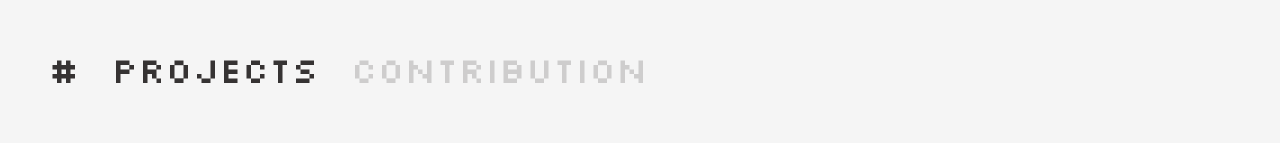
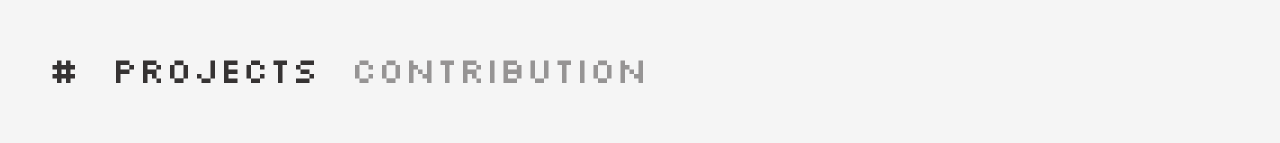
Before and after one commit to JamesWithLeo/Portfolio, a React (Create React App) app in the folder client/: page / in a window 1280 px wide. Shown: the part 895-1038 px from the top of the page. Built offline with nearby package versions, Linux system fonts and the light colour scheme.

Commit message:
framer motion added

```diff
--- a/client/package.json
+++ b/client/package.json
@@ -18,6 +18,7 @@
     "@types/react": "^18.3.3",
     "@types/react-dom": "^18.3.0",
     "axios": "^1.7.4",
+    "framer-motion": "^11.14.1",
     "gh-pages": "^6.1.1",
     "react": "^18.3.1",
     "react-dom": "^18.3.1",
--- a/client/src/App.tsx
+++ b/client/src/App.tsx
@@ -18,6 +18,8 @@ import Name from "./Components/Name";
 import Footer from "./Components/Footer";
 import About from "./Components/About";
 import Projects from "./Components/Projects";
+import { motion } from "framer-motion";
+
 function App() {
   const theme = ThemeConsumer();
   const [hoverHero, setHoverHero] = useState<Boolean>(false);
@@ -134,23 +136,7 @@ function App() {
         )}
       </main>
 
-      <div
-        className="flex w-full max-w-7xl flex-wrap items-center justify-center gap-x-8 gap-y-8 pb-32 pt-16"
-        id="projects"
-      >
-        <div className="flex w-full gap-8 p-4 lg:px-12">
-          <h1 className="font-[silkscreen] text-2xl text-darkPrimary md:text-3xl lg:text-4xl dark:text-white ">
-            #
-          </h1>
-          <h1 className="font-[silkscreen] text-2xl text-darkPrimary md:text-3xl lg:text-4xl dark:text-white ">
-            Projects
-          </h1>
-          <button className="font-[silkscreen]  text-2xl text-darkPrimary opacity-20 md:text-3xl lg:text-4xl dark:text-white">
-            contribution
-          </button>
-        </div>
-        <Projects />
-      </div>
+      <Projects />
       <About />
 
       {hoverRateMe ? <Rate setDisplay={setHoverRateMe} /> : null}
--- a/client/src/Components/Projects/index.tsx
+++ b/client/src/Components/Projects/index.tsx
@@ -3,11 +3,15 @@ import todoImg from "../../assets/images/TodoApp-ss1.png";
 import melbakeImg from "../../assets/images/melbakeApp-ss1.png";
 import melhotelImg from "../../assets/images/melhotelApp-ss1.png";
 import hardwareImg from "../../assets/images/hardware.png";
+import chatAppImg from "../../assets/images/we-chat.png";
 import TechnolgyLink from "../technologyLink";
 import { useState } from "react";
+import { motion } from "framer-motion";
 
 export default function Projects() {
   const [isCollapsed, setIsCollapsed] = useState<boolean>(false);
+  const [isSwitched, setIsSwitched] = useState<boolean>(false);
+
   const showMore = () => {
     setIsCollapsed(true);
     const parent = document.getElementById("project-parent") as HTMLDivElement;
@@ -20,11 +24,83 @@ export default function Projects() {
     parent.className =
       "relative grid max-h-[38rem] grid-cols-1 gap-8 overflow-hidden scroll-smooth p-2 px-12 md:grid-cols-2 lg:grid-cols-3";
   };
+
+  const handleProjectClick = () => {
+    setIsSwitched(!isSwitched);
+  };
+  const handleContributionClick = () => {
+    setIsSwitched(!isSwitched);
+  };
   return (
+    <div
+      className="flex w-full max-w-7xl flex-wrap items-center justify-center gap-x-8 gap-y-8 pb-32 pt-16"
+      id="projects"
+    >
+      <div className="flex w-full gap-8 p-4 lg:px-12">
+        <h1 className="font-[silkscreen] text-2xl text-darkPrimary md:text-3xl lg:text-4xl dark:text-white ">
+          #
+        </h1>
+        <motion.button
+          onClick={handleProjectClick}
+          className="font-[silkscreen] text-2xl text-darkPrimary md:text-3xl lg:text-4xl dark:text-white "
+          animate={{
+            opacity: isSwitched ? 0.5 : 1,
+            x: isSwitched ? "160%" : "0%",
+          }}
+        >
+          Projects
+        </motion.button>
+        <motion.button
+          onClick={handleContributionClick}
+          className="font-[silkscreen]  text-2xl text-darkPrimary opacity-20 md:text-3xl lg:text-4xl dark:text-white"
+          animate={{
+            opacity: isSwitched ? 1 : 0.5,
+            x: isSwitched ? "-80%" : "0%",
+          }}
+        >
+          contribution
+        </motion.button>
+      </div>
+
       <div
         className="relative grid max-h-[38rem] grid-cols-1 gap-8 overflow-hidden scroll-smooth p-2 px-12 md:grid-cols-2 lg:grid-cols-3"
         id="project-parent"
       >
+        {isSwitched ? (
+          <>
+            <Project
+              title="Real-time Chat App (forked)"
+              repo="https://github.com/JamesWithLeo/react-chat-app"
+              liveDemo="https://react-chat-app-seven-murex.vercel.app/"
+              appImg={chatAppImg}
+              content={
+                <span className="mb-2 w-full text-left font-mono text-xs font-light text-darkPrimary dark:text-stone-400">
+                  This is a front-end chat application originally forked from
+                  <TechnolgyLink
+                    href="https://github.com/DulanjaliSenarathna/react-chat-app"
+                    target="DulanjaliSenarathna/react-chat-app"
+                  />
+                  , where I extended the functionality and built a
+                  fully-featured backend. The project combines a React-based
+                  front end with a{" "}
+                  <TechnolgyLink
+                    href="https://nodejs.org/en"
+                    target="Node.js"
+                  />{" "}
+                  backend, leveraging{" "}
+                  <TechnolgyLink href="https://socket.io/" target="Socket.io" />{" "}
+                  for real-time communication and{" "}
+                  <TechnolgyLink
+                    href="https://supabase.com/docs/guides/database/postgres-js"
+                    target="SupaBase"
+                  />{" "}
+                  (Postgres) for database management.
+                </span>
+              }
+            />
+          </>
+        ) : (
+          <>
             <Project
               title="Hardware Management system"
               repo="https://github.com/JamesWithLeo/codey"
@@ -32,8 +108,12 @@ export default function Projects() {
               appImg={hardwareImg}
               content={
                 <span className="mb-2 w-full text-left font-mono text-xs font-light text-darkPrimary dark:text-stone-400">
-            Next.js project Featuring product search, pagination and auth using.
-            <TechnolgyLink href="https://next-auth.js.org/" target="NextAuth" />
+                  Next.js project Featuring product search, pagination and auth
+                  using.
+                  <TechnolgyLink
+                    href="https://next-auth.js.org/"
+                    target="NextAuth"
+                  />
                   ,with
                   <br />
                   <TechnolgyLink
@@ -43,7 +123,11 @@ export default function Projects() {
                   for data harehousing.
                   <br />
                   The ui is inspired to{" "}
-            <TechnolgyLink target="Airbnb" href="https://www.airbnb.com/" />.
+                  <TechnolgyLink
+                    target="Airbnb"
+                    href="https://www.airbnb.com/"
+                  />
+                  .
                 </span>
               }
             />
@@ -54,21 +138,35 @@ export default function Projects() {
               appImg={melhotelImg}
               content={
                 <span className="mb-2 w-full text-left font-mono  text-xs font-light text-darkPrimary dark:text-stone-400">
-            A hotel management system, Featuring Booking system and Authorizaton
-            with the help of{" "}
+                  A hotel management system, Featuring Booking system and
+                  Authorizaton with the help of{" "}
                   <TechnolgyLink href="https://redux.js.org/" target="redux" />,
-            <TechnolgyLink href="https://leafletjs.com/" target="Leaflet" />
+                  <TechnolgyLink
+                    href="https://leafletjs.com/"
+                    target="Leaflet"
+                  />
                   for Mapping. Other technolgy used:{" "}
                   <TechnolgyLink href="https://react.dev/" target="react" />,
                   <TechnolgyLink
                     href="https://www.typescriptlang.org/"
                     target="typescript"
                   />
-            ,<TechnolgyLink href="https://nodejs.org/en" target="Node.js" />{" "}
+                  ,
+                  <TechnolgyLink
+                    href="https://nodejs.org/en"
+                    target="Node.js"
+                  />{" "}
                   with{" "}
-            <TechnolgyLink href="https://expressjs.com/" target="Express" />
+                  <TechnolgyLink
+                    href="https://expressjs.com/"
+                    target="Express"
+                  />
                   ,
-            <TechnolgyLink href="https://axios-http.com/" target="axios" />,
+                  <TechnolgyLink
+                    href="https://axios-http.com/"
+                    target="axios"
+                  />
+                  ,
                   <TechnolgyLink
                     href="https://www.material-react-table.com/"
                     target="MRT"
@@ -86,23 +184,33 @@ export default function Projects() {
               content={
                 <span className="mb-2 w-full text-left font-mono text-xs font-light text-darkPrimary dark:text-stone-400">
                   My first Ever E-commerce website created using{" "}
-            <TechnolgyLink href="https://www.mongodb.com/" target="MongoDb" />
+                  <TechnolgyLink
+                    href="https://www.mongodb.com/"
+                    target="MongoDb"
+                  />
                   ,
-            <TechnolgyLink href="https://expressjs.com/" target="Express" />
+                  <TechnolgyLink
+                    href="https://expressjs.com/"
+                    target="Express"
+                  />
                   ,
                   <TechnolgyLink href="https://react.dev/" target="react" />,
                   <TechnolgyLink
                     href="https://nodejs.org/en"
                     target="Node.js"
-            />, <br />
+                  />
+                  , <br />
                   <TechnolgyLink
                     target="TanStack Query"
                     href="https://tanstack.com/query/latest"
                   />{" "}
                   &{" "}
-            <TechnolgyLink target="cloudinary" href="https://cloudinary.com/" />
-            , This project is inspired by my girlfriend who loves to bake and
-            eat cupcakes.
+                  <TechnolgyLink
+                    target="cloudinary"
+                    href="https://cloudinary.com/"
+                  />
+                  , This project is inspired by my girlfriend who loves to bake
+                  and eat cupcakes.
                 </span>
               }
             />
@@ -134,12 +242,14 @@ export default function Projects() {
               duration="2022"
               content={
                 <span className="mb-2 w-full text-left font-mono  text-xs font-light text-darkPrimary dark:text-stone-400">
-            Note pad like Application, created using C# WPS. Management System
-            created using Python with Tkinter for ui, has CRUD operations. This
-            application is inspired by my college school.
+                  Note pad like Application, created using C# WPS. Management
+                  System created using Python with Tkinter for ui, has CRUD
+                  operations. This application is inspired by my college school.
                 </span>
               }
             />
+          </>
+        )}
 
         <div className=" absolute bottom-0 z-10 col-span-2 flex w-full items-center justify-center bg-gradient-to-t from-light  pb-8 pt-16 dark:from-darkPrimary">
           {isCollapsed ? (
@@ -159,5 +269,6 @@ export default function Projects() {
           )}
         </div>
       </div>
+    </div>
   );
 }
```
Also changed, not shown: client/src/assets/images/we-chat.png (added), 1 other file (tests, documents, lock files or other folders). Lines whose indentation alone changed are shown as unchanged.
